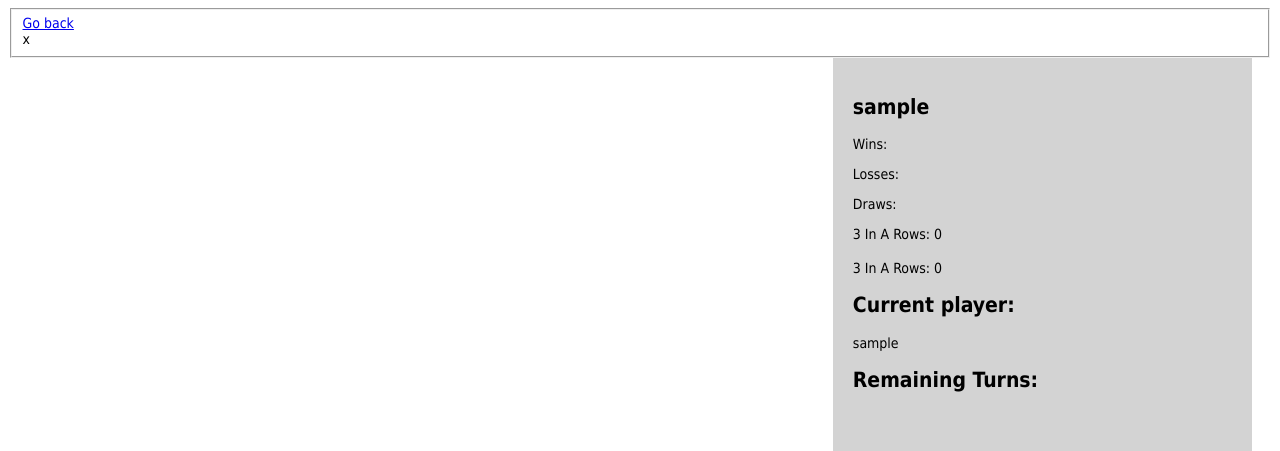
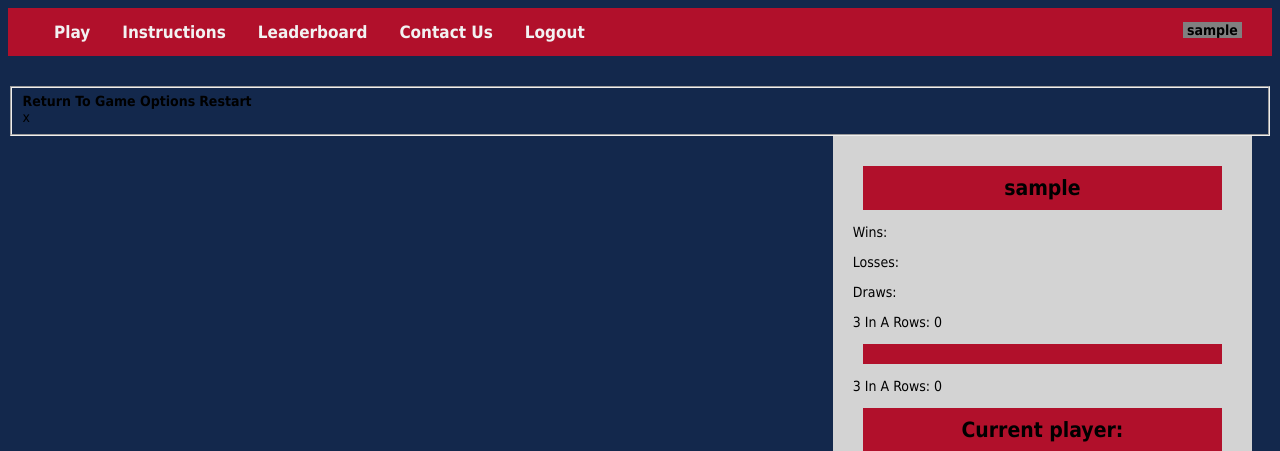
Before and after one commit to julietaMendez/CSCI-130-Connect-4, a PHP site: page /CSCI-130-Connect-4/connect4.php in a window 1280 px wide. Shown: the top 451 px of the page. Run offline with PHP 8.4, Linux system fonts and the light colour scheme; the visitor is signed in with stand-in values (Sample User, id 1).

Commit message:
connect4 css a little bit

```diff
--- a/game/connect4.php
+++ b/game/connect4.php
@@ -1,5 +1,6 @@
 <?php
 require "../database/header.php";
+include "../menu/navbar.php";
 ?>
 
 <!DOCTYPE html>
@@ -12,7 +13,8 @@
             <form>
                 <fieldset>
                 <!-- <h1>Welcome, <b> <?php echo $_SESSION['username']; ?></b></h1> -->
-                    <a href="/CSCI-130-CONNECT-4/game/game_options.php">Go back</a>
+                    <a href="/CSCI-130-CONNECT-4/game/game_options.php">Return To Game Options</a>
+                    <a href="/CSCI-130-CONNECT-4/game/connect4.php">Restart</a>
 
                     <div id = "board_size">
                         <?php $decode = json_decode($_SESSION["board"]);
--- a/game/game_options.php
+++ b/game/game_options.php
@@ -1,8 +1,8 @@
 <?php
 require "../database/header.php";
 include "../menu/navbar.php";
+?>
 
-?>
 <!-- The players will choose their board size and chip colors here, then navigate to the board game page -->
 <!DOCTYPE html>
 <html>
```
